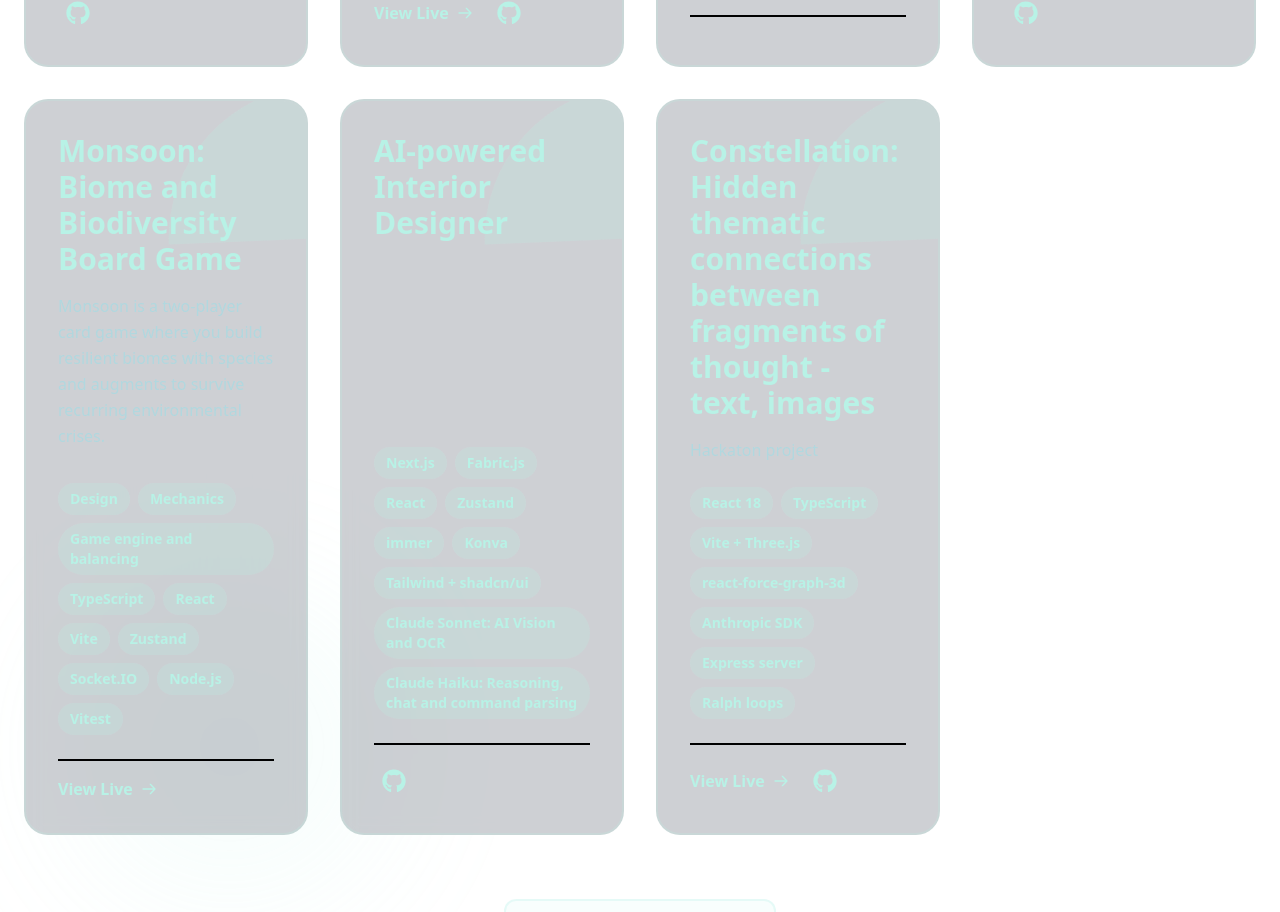
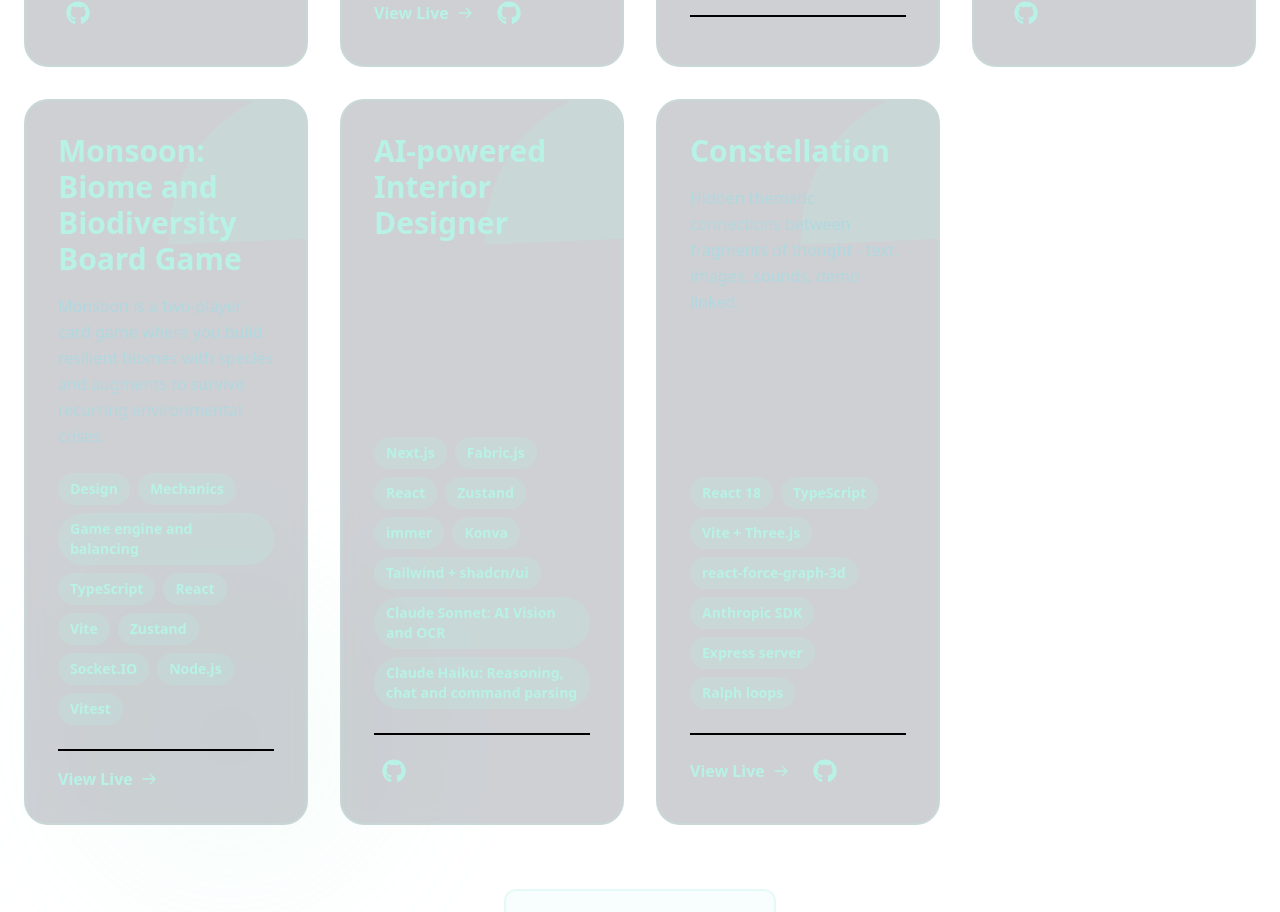
Before and after one commit to g23polar/portfolio, a React (Vite) app: page / in a window 1280 px wide. Shown: the part 4667-5579 px from the top of the page. Built offline with nearby package versions, Linux system fonts and the light colour scheme.

Commit message:
constellations

```diff
--- a/src/components/Projects.jsx
+++ b/src/components/Projects.jsx
@@ -49,8 +49,8 @@ function Projects() {
             github:'https://github.com/g23polar/floor'
         }
         ,{
-            title:'Constellation: Hidden thematic connections between fragments of thought - text, images',
-            description:'Hackaton project',
+            title:'Constellation',
+            description:'Hidden thematic connections between fragments of thought - text, images, sounds, demo linked.',
             tags:['React 18', 'TypeScript', 'Vite + Three.js', 'react-force-graph-3d', 'Anthropic SDK', 'Express server', 'Ralph loops'] ,
             link:'https://youtu.be/eGfVNmKAzM4',
             github:'https://github.com/g23polar/constellations'
```
